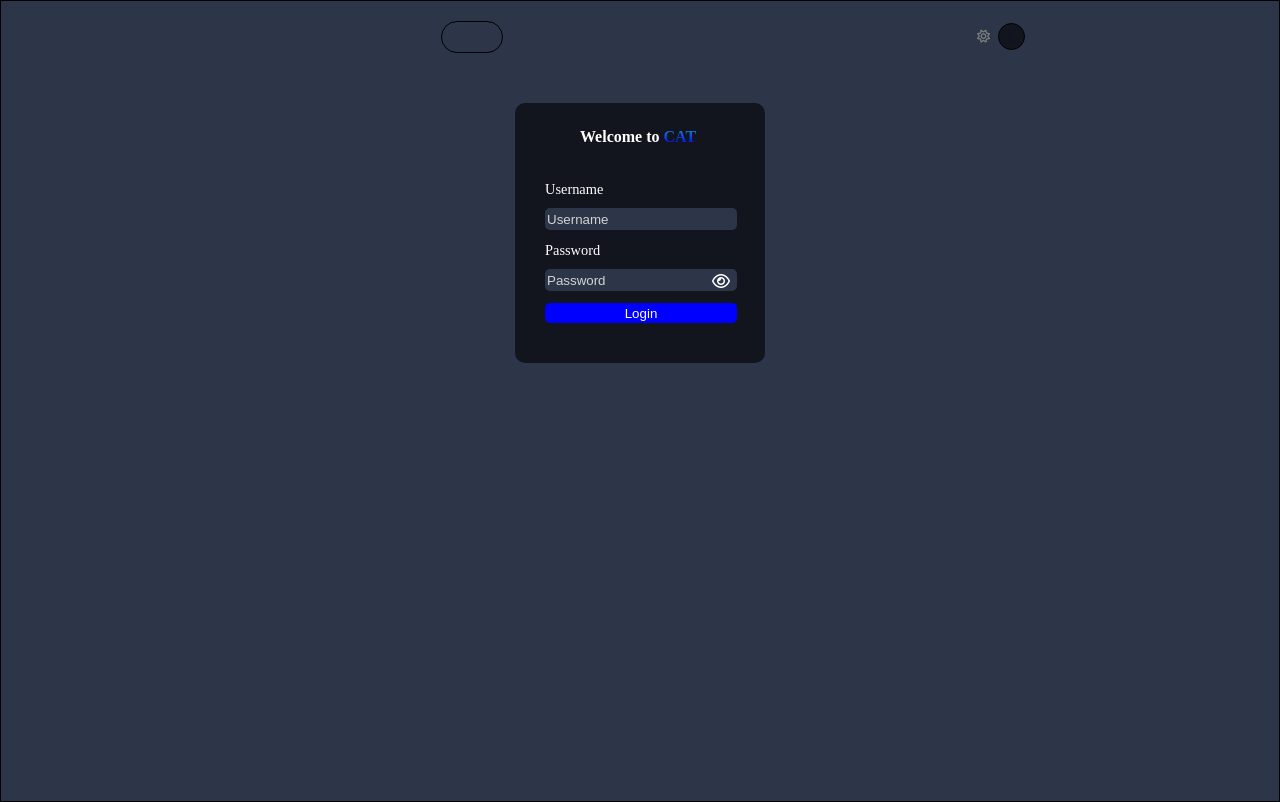
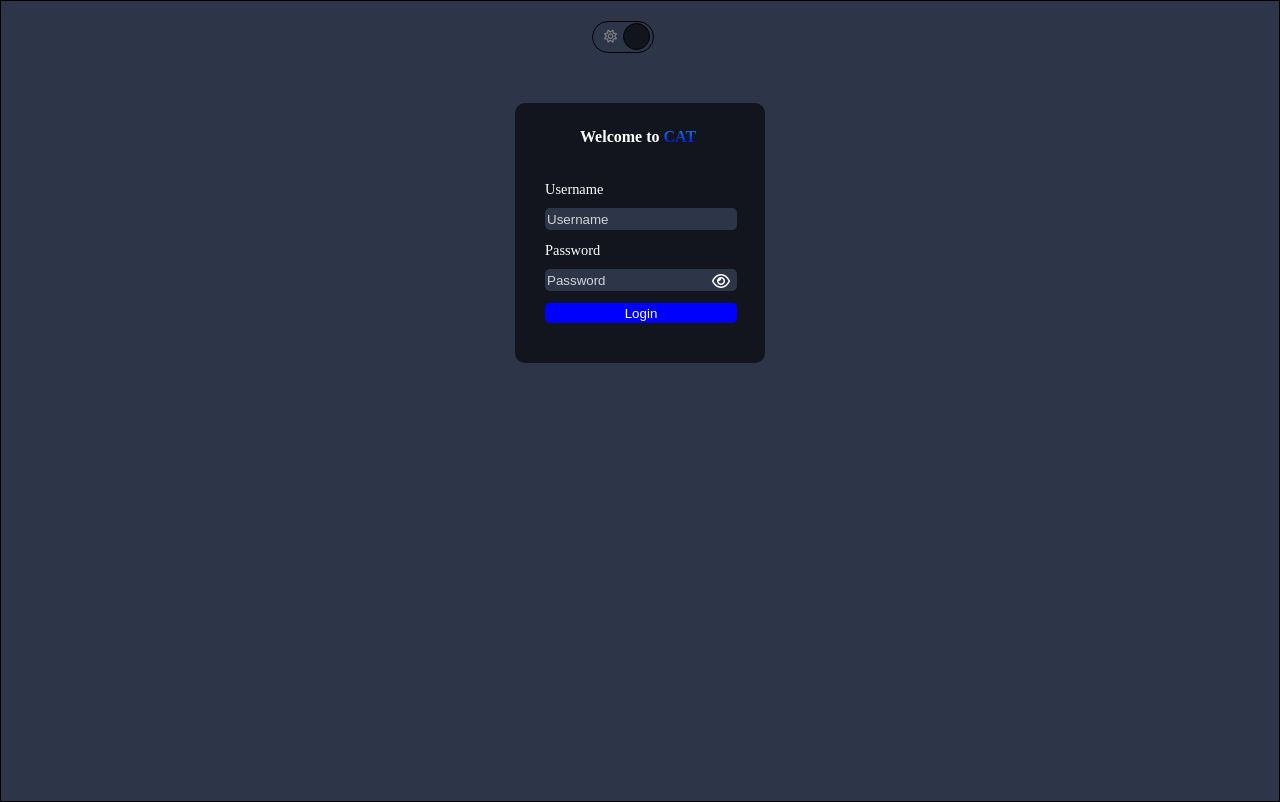
Before and after one commit to priyad16/formvalidation, a plain HTML site: page index.html in a window 1280 px wide. Drawn offline with Linux system fonts and the light colour scheme.

Commit message:
add alignment changes

```diff
--- a/styles.css
+++ b/styles.css
@@ -108,7 +108,7 @@ span{
     border: 1px solid black;
     height: 30px;
     width: 60px;
-    margin-left: 440px;
+    margin-right: 625px;
     margin-top: 20px;
     /* position: absolute; */
 
@@ -124,13 +124,13 @@ span{
 #toggle #sun {
     font-size: 13px;
     margin-top: 16px;
-    margin-right: 255px;
+    margin-right: 628px;
     color: grey;
 }
 #toggle #moon{
     font-size: 14px;
     margin-top: 16px;
-    margin-right:227px;
+    margin-right:600px;
     color: #12151E;
 
 }
@@ -141,13 +141,13 @@ span{
     border: 1px solid black;
     position: absolute;
     top: 23px;
-    right: 255px;
+    right: 630px;
     background-color: #12151E;
 
  }
 
 .movel{
-    transform: translateX(-28px);
+    transform: translateX(-27px);
     /* background-color: blue; */
 }
 .mover{
```
